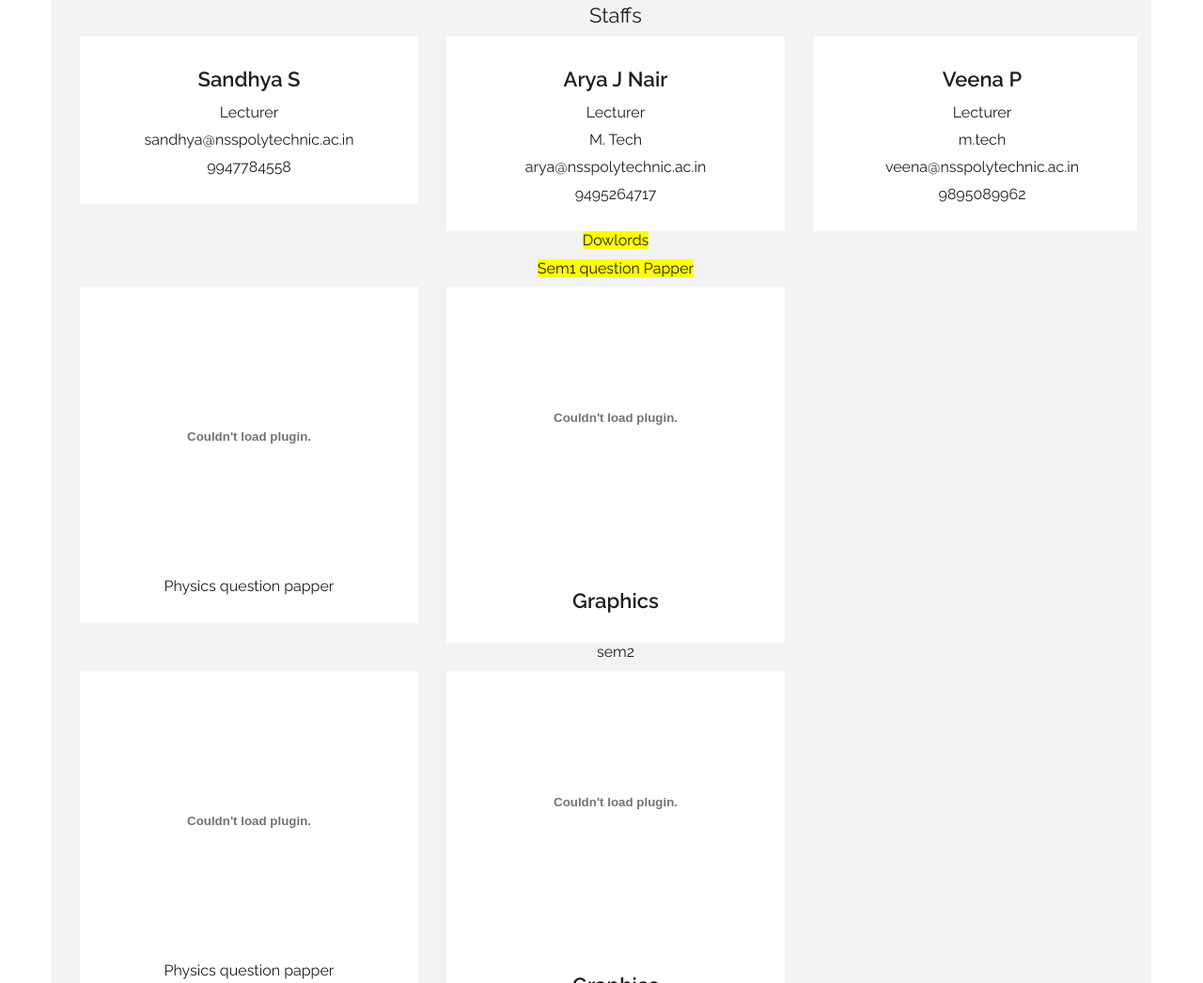
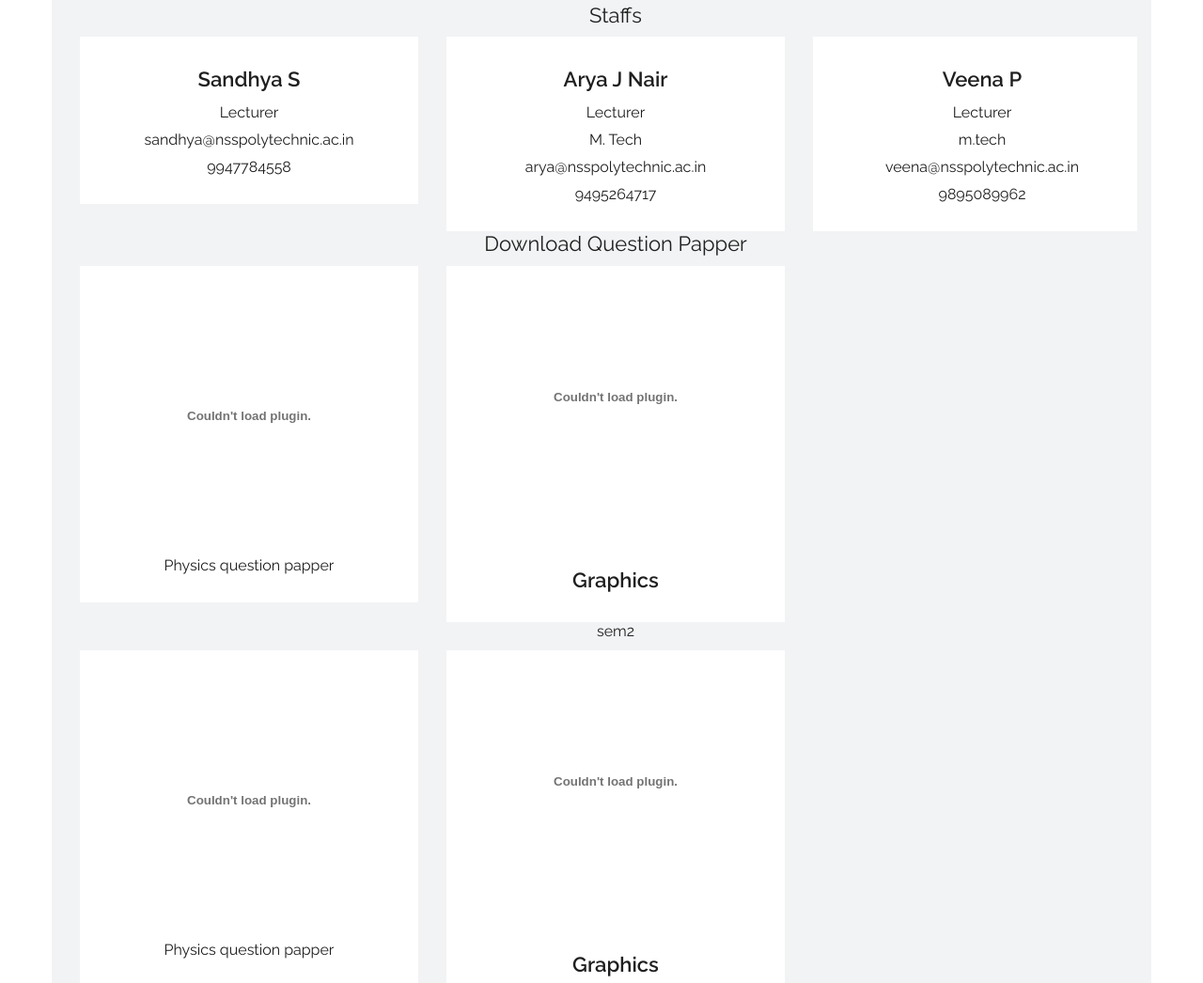
Before and after one commit to anazks/nsspolyoffcialwebsite, a plain HTML site: page csDep.html in a window 1280 px wide. Shown: the part 3656-4702 px from the top of the page at 94% size. Drawn offline with Linux system fonts and the light colour scheme; a script that the page names is missing.

Commit message:
dwnlrd qp

```diff
--- a/csDep.html
+++ b/csDep.html
@@ -522,8 +522,9 @@
         <!-- end service -->
     </div>
 
-<h4> <span style="background-color: yellow;">Dowlords</span> </h4>
-<h4> <span style="background-color: yellow;">Sem1 question Papper</span> </h4>
+	<div>
+          <h2 style="text-align: center;">Download Question Papper</h2>
+      </div>
 
 
 
```
